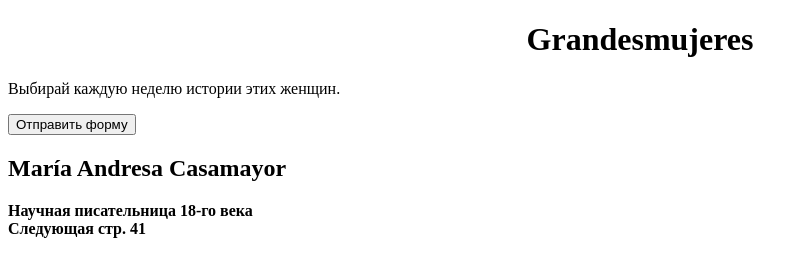
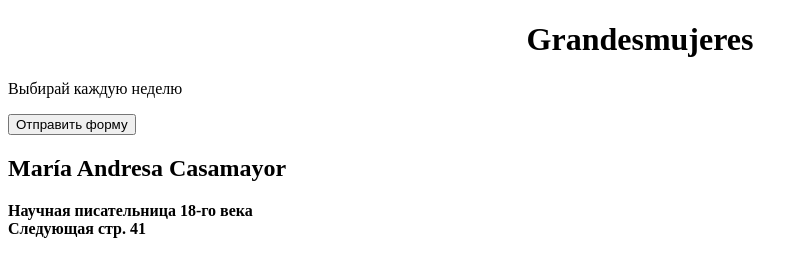
Before and after one commit to WebHeroSchool/RepNew, a plain HTML site: page index.html in a window 1280 px wide. Shown: the whole page, without its empty margins (0-808 px from the left). Drawn offline with Linux system fonts and the light colour scheme.

Commit message:
new text INDEX

```diff
--- a/index.html
+++ b/index.html
@@ -7,7 +7,7 @@
 <body>
   <header>
     <h1 align="center">Grandesmujeres</h1>
-      <p>Выбирай каждую неделю истории этих женщин.</p>
+      <p>Выбирай каждую неделю</p>
       <button type="submit" form="data" href="//www.costablancavip.ru/">Отправить форму</button>
   </header>
   <main>
```
